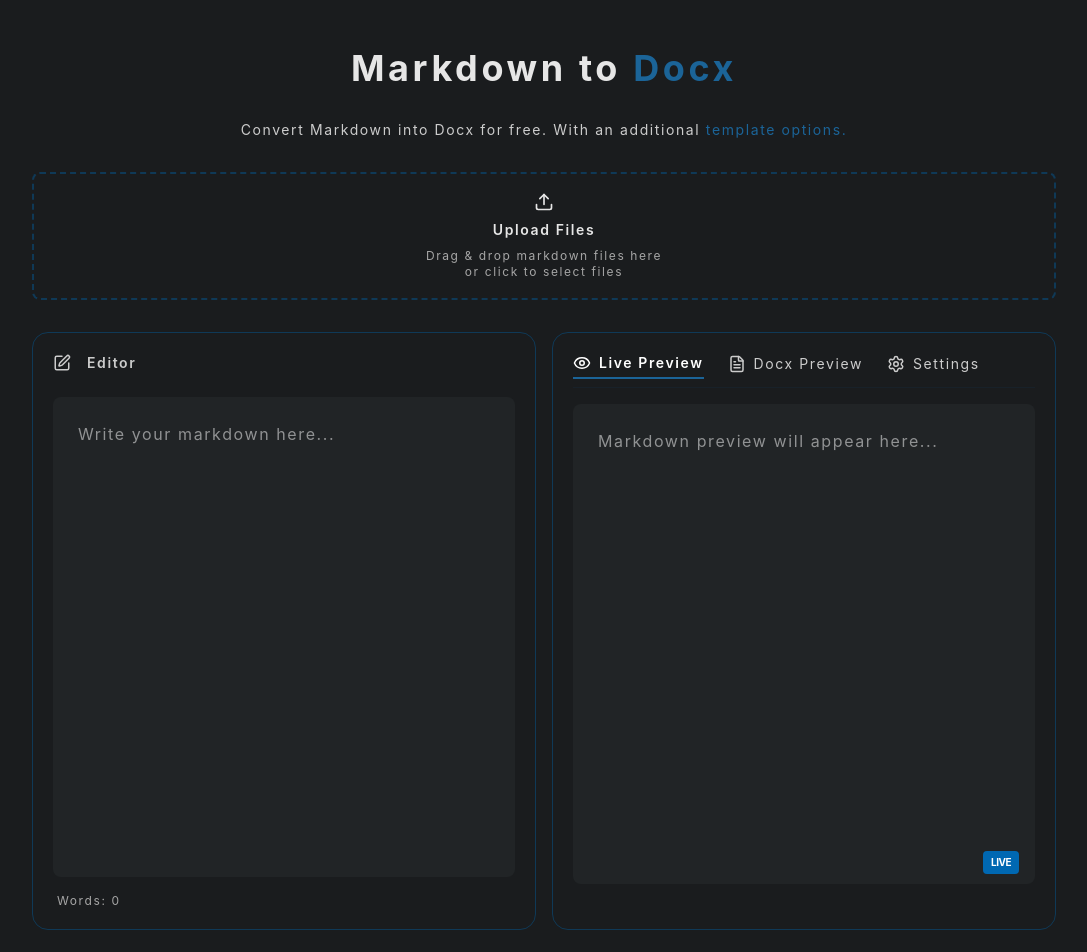
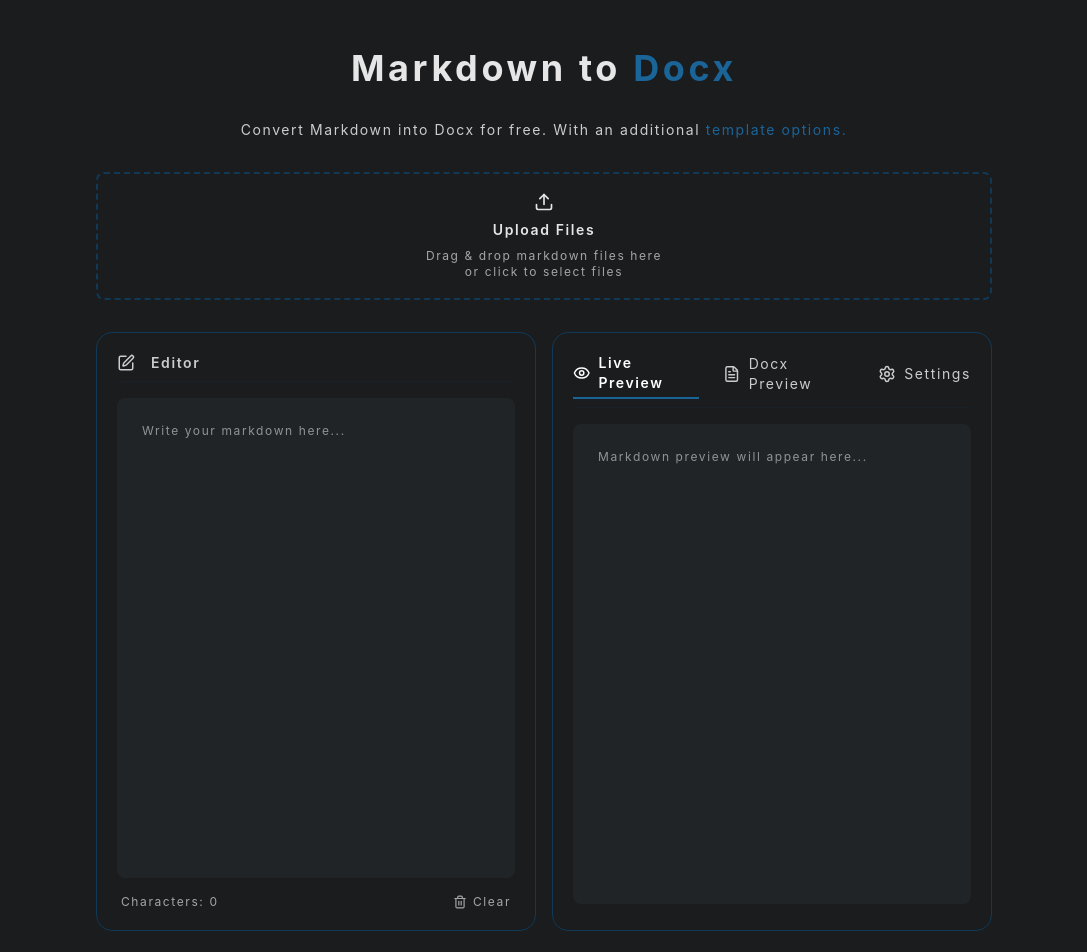
Before and after one commit to fathss/md-converter, a React (Vite) app: page / in a window 1280 px wide. Shown: the top 952 px of the page, without its empty margins (96-1183 px from the left). Built offline with nearby package versions, Linux system fonts and the light colour scheme.

Commit message:
Refactor EditSection, FileUploader, FileWorkspace, and PreviewSection components to enhance file handling and content synchronization

```diff
--- a/src/components/EditSection.tsx
+++ b/src/components/EditSection.tsx
@@ -1,27 +1,103 @@
-import { Edit } from "lucide-react"
+import { useState } from "react"
+import { Edit, ChevronRight, FileText, Trash2 } from "lucide-react"
 
 interface EditSectionProps {
     content: string;
     onChange: (content: string) => void;
+    files: File[];
+    selectedIndex: number;
+    onIndexChange: (index: number) => void;
+    onContentLoad: (content: string) => void;
 }
 
-function EditSection({ content, onChange }: EditSectionProps) {
+function EditSection({
+    content,
+    onChange,
+    files,
+    selectedIndex,
+    onIndexChange,
+    onContentLoad
+}: EditSectionProps) {
+    const [isOpen, setIsOpen] = useState(false);
+
+    const handleFileSwitch = (index: number) => {
+        onIndexChange(index);
+        setIsOpen(false);
+
+        const reader = new FileReader();
+        reader.onload = (e) => {
+            const text = e.target?.result;
+            if (typeof text === "string") onContentLoad(text);
+        };
+        reader.readAsText(files[index]);
+    };
+
     return (
-        <div className="w-full p-5 flex flex-col gap-4 border border-primary-3 rounded-2xl">
-            <div className="flex flex-row justify-between items-center text-white-3">
-                <div className="mb-2 flex flex-row gap-4 items-center">
+        <div className="w-full p-5 flex flex-col gap-4 border border-primary-3 rounded-2xl relative">
+            <div className="flex flex-row justify-between items-center text-white-3 border-b border-primary-3/20 pb-2">
+                <div className="flex flex-row gap-4 items-center">
                     <Edit size={18} />
                     <h2 className="text-sm font-semibold">Editor</h2>
                 </div>
+
+                {files.length > 0 && (
+                    <div className="relative">
+                        {files.length === 1 ? (
+                            <div className="flex flex-row items-center justify-center gap-2 text-xs text-white-4 border border-primary-3/30 rounded-lg p-1 pl-3 pr-3 w-max select-none">
+                                <p className="truncate max-w-[150px]">{files[0].name}</p>
+                            </div>
+                        ) : (
+                            <>
+                                <div
+                                    onClick={() => setIsOpen(!isOpen)}
+                                    className="flex flex-row items-center justify-center gap-2 text-xs text-white-4 border border-primary-2 rounded-lg p-1 pl-3 pr-3 w-max cursor-pointer hover:bg-primary-2/10 transition-colors"
+                                >
+                                    <p className="truncate max-w-[120px]">{files[selectedIndex]?.name}</p>
+                                    <ChevronRight size={16} className={`transition-transform ${isOpen ? "rotate-90" : ""}`} />
+                                </div>
+
+                                {isOpen && (
+                                    <div className="absolute right-0 mt-2 w-48 bg-gray-2 border border-primary-3 rounded-xl shadow-xl z-50 overflow-hidden">
+                                        <div className="p-2 max-h-60 overflow-y-auto">
+                                            {files.map((file, idx) => (
+                                                <div
+                                                    key={`${file.name}-${idx}`}
+                                                    onClick={() => handleFileSwitch(idx)}
+                                                    className={`flex items-center gap-2 p-2 rounded-lg cursor-pointer text-xs transition-colors ${idx === selectedIndex
+                                                        ? "bg-primary-2 text-white-1"
+                                                        : "text-white-4 hover:bg-gray-3 hover:text-white-2"
+                                                        }`}
+                                                >
+                                                    <FileText size={14} />
+                                                    <p className="truncate">{file.name}</p>
+                                                </div>
+                                            ))}
+                                        </div>
+                                    </div>
+                                )}
+                            </>
+                        )}
+                    </div>
+                )}
             </div>
+
             <textarea
-                className="w-full h-120 bg-gray-2 p-6 rounded-lg text-white-1 outline-none resize-none border border-transparent focus:border-primary-2 transition-all"
+                className="w-full h-120 bg-gray-2 p-6 rounded-lg text-xs text-white-1 outline-none resize-none border border-transparent focus:border-primary-2 transition-all"
                 placeholder="Write your markdown here..."
                 value={content}
                 onChange={(e) => onChange(e.target.value)}
             />
-            <div className="flex justify-between text-xs text-white-4 px-1">
-                <p>Words: {content.replace(/[\s#\*]/g, "").length}</p>
+
+            <div className="flex justify-between items-center text-xs text-white-4 px-1">
+                <p>Characters: {content.replace(/[\s#\*]/g, "").length}</p>
+                <button
+                    onClick={() => onChange("")}
+                    className="flex items-center gap-1.5 hover:text-red-400 transition-colors cursor-pointer group"
+                    title="Clear editor"
+                >
+                    <Trash2 size={14} className="group-hover:scale-110 transition-transform" />
+                    <span>Clear</span>
+                </button>
             </div>
         </div>
     )
--- a/src/components/FileUploader.tsx
+++ b/src/components/FileUploader.tsx
@@ -3,16 +3,47 @@ import FileDropzone from "./FileDropzone";
 import FileItem from "./FileItem";
 import { FilePlus, RefreshCw } from "lucide-react";
 
-function FileUploader() {
-  const [files, setFiles] = useState<File[]>([]);
+interface FileUploaderProps {
+  files: File[];
+  setFiles: React.Dispatch<React.SetStateAction<File[]>>;
+  onContentLoad: (content: string) => void;
+  onIndexChange: (index: number) => void;
+}
+
+function FileUploader({ files, setFiles, onContentLoad, onIndexChange }: FileUploaderProps) {
   const fileInputRef = useRef<HTMLInputElement>(null);
 
+  const readFileContent = (file: File) => {
+    const reader = new FileReader();
+    reader.onload = (e) => {
+      const text = e.target?.result;
+      if (typeof text === "string") onContentLoad(text);
+    };
+    reader.readAsText(file);
+  };
+
   const handleFilesSelect = (newFiles: File[]) => {
-    setFiles((prev) => [...prev, ...newFiles]);
+    setFiles((prev) => {
+        const updatedFiles = [...prev, ...newFiles];
+        // Jika sebelumnya kosong, baca file pertama yang masuk
+        if (prev.length === 0 && newFiles.length > 0) {
+            readFileContent(newFiles[0]);
+            onIndexChange(0);
+        }
+        return updatedFiles;
+    });
   };
 
   const handleRemoveFile = (index: number) => {
-    setFiles((prev) => prev.filter((_, i) => i !== index));
+    setFiles((prev) => {
+        const updated = prev.filter((_, i) => i !== index);
+        if (updated.length > 0) {
+            // Jika menghapus file yang sedang dipilih atau file sebelumnya
+            onIndexChange(0);
+            readFileContent(updated[0]);
+        }
+        return updated;
+    });
   };
 
   const handleAddMoreClick = () => {
--- a/src/components/FileWorkspace.tsx
+++ b/src/components/FileWorkspace.tsx
@@ -2,12 +2,27 @@ import { useState } from "react"
 import EditSection from "./EditSection"
 import PreviewSection from "./PreviewSection"
 
-function FileWorkspace() {
-    const [markdownContent, setMarkdownContent] = useState("")
+interface FileWorkspaceProps {
+    externalContent: string;
+    onExternalContentChange: (content: string) => void;
+    files: File[];
+    selectedIndex: number;
+    onIndexChange: (index: number) => void;
+    onContentLoad: (content: string) => void;
+}
+
+function FileWorkspace({
+    externalContent,
+    onExternalContentChange,
+    files,
+    selectedIndex,
+    onIndexChange,
+    onContentLoad
+}: FileWorkspaceProps) {
     const [isSynced, setIsSynced] = useState(true)
 
     const handleContentChange = (content: string) => {
-        setMarkdownContent(content)
+        onExternalContentChange(content)
         setIsSynced(false)
     }
 
@@ -18,11 +33,15 @@ function FileWorkspace() {
     return (
         <div className="w-full flex flex-row place-content-between gap-4">
             <EditSection
-                content={markdownContent}
+                content={externalContent}
                 onChange={handleContentChange}
+                files={files}
+                selectedIndex={selectedIndex}
+                onIndexChange={onIndexChange}
+                onContentLoad={onContentLoad}
             />
             <PreviewSection
-                content={markdownContent}
+                content={externalContent}
                 isSynced={isSynced}
                 onSync={handleSync}
             />
--- a/src/components/PreviewSection.tsx
+++ b/src/components/PreviewSection.tsx
@@ -1,5 +1,5 @@
 import { useState } from "react"
-import { Eye, Settings, FileText, ExternalLink, Info } from "lucide-react"
+import { Eye, Settings, FileText, ExternalLink, Info, ChevronDown } from "lucide-react"
 import DocxSettings from "./DocxSettings"
 
 interface PreviewSectionProps {
@@ -47,12 +47,11 @@ function PreviewSection({ content, isSynced, onSync }: PreviewSectionProps) {
         {activeTab === "markdown" && (
           <div className="relative group">
             <textarea
-              className="w-full h-120 bg-gray-2 p-6 rounded-lg text-white-1 outline-none resize-none border border-transparent"
+              className="w-full h-120 bg-gray-2 p-6 rounded-lg text-xs text-white-1 outline-none resize-none border border-transparent"
               readOnly
               placeholder="Markdown preview will appear here..."
               value={content}
             />
-            <div className="absolute bottom-4 right-4 bg-primary-1 text-[10px] px-2 py-1 rounded text-white-1 uppercase tracking-tighter font-bold">Live</div>
           </div>
         )}
 
--- a/src/page/MainPage.tsx
+++ b/src/page/MainPage.tsx
@@ -1,14 +1,31 @@
+import { useState } from "react"
 import Title from "../components/Title"
 import FileUploader from "../components/FileUploader"
 import FileWorkspace from "../components/FileWorkspace"
 
 function MainPage() {
+  const [markdownContent, setMarkdownContent] = useState("")
+  const [files, setFiles] = useState<File[]>([])
+  const [selectedIndex, setSelectedIndex] = useState(0)
+
   return (
     <>
-      <div className="w-5xl flex flex-col items-center gap-8">
+      <div className="w-4xl flex flex-col items-center gap-8">
         <Title />
-        <FileUploader />
-        <FileWorkspace />
+        <FileUploader
+            files={files}
+            setFiles={setFiles}
+            onContentLoad={setMarkdownContent}
+            onIndexChange={setSelectedIndex}
+        />
+        <FileWorkspace
+            externalContent={markdownContent}
+            onExternalContentChange={setMarkdownContent}
+            files={files}
+            selectedIndex={selectedIndex}
+            onIndexChange={setSelectedIndex}
+            onContentLoad={setMarkdownContent}
+        />
       </div>
     </>
   )
```
